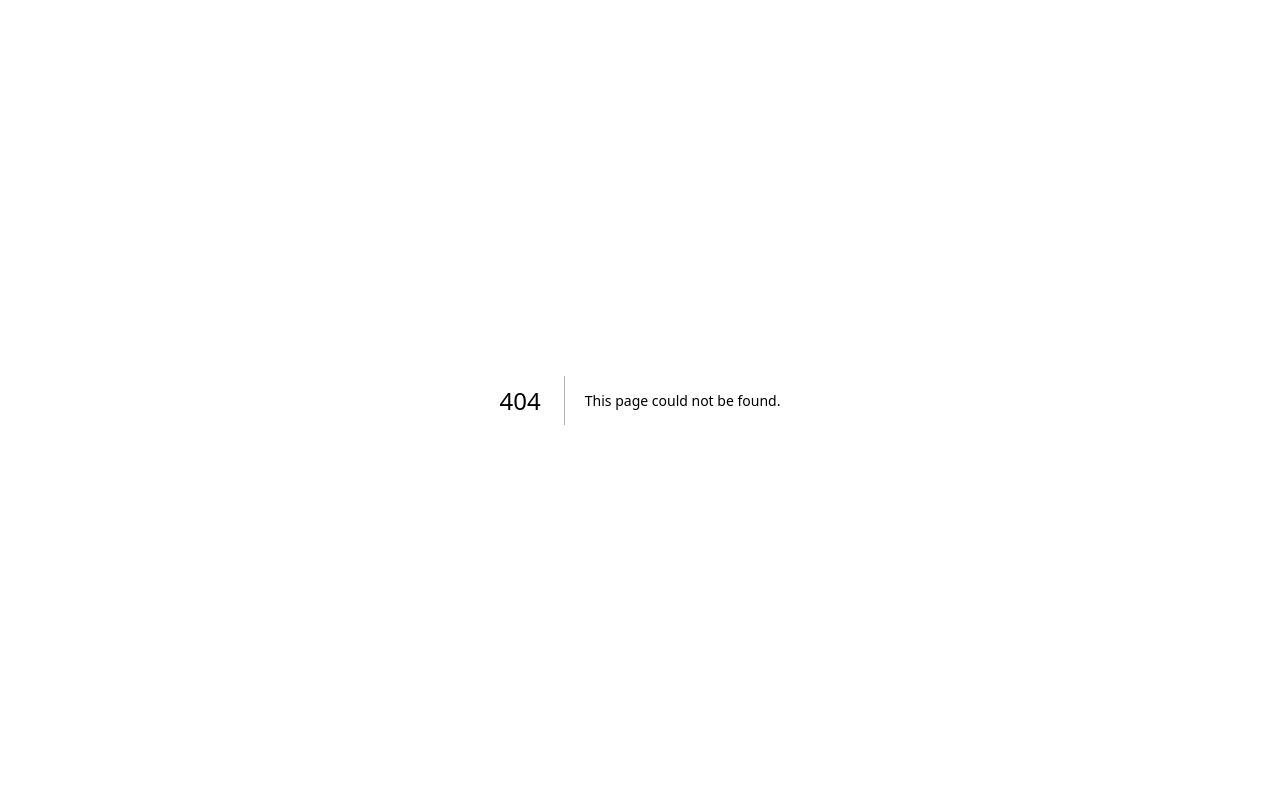
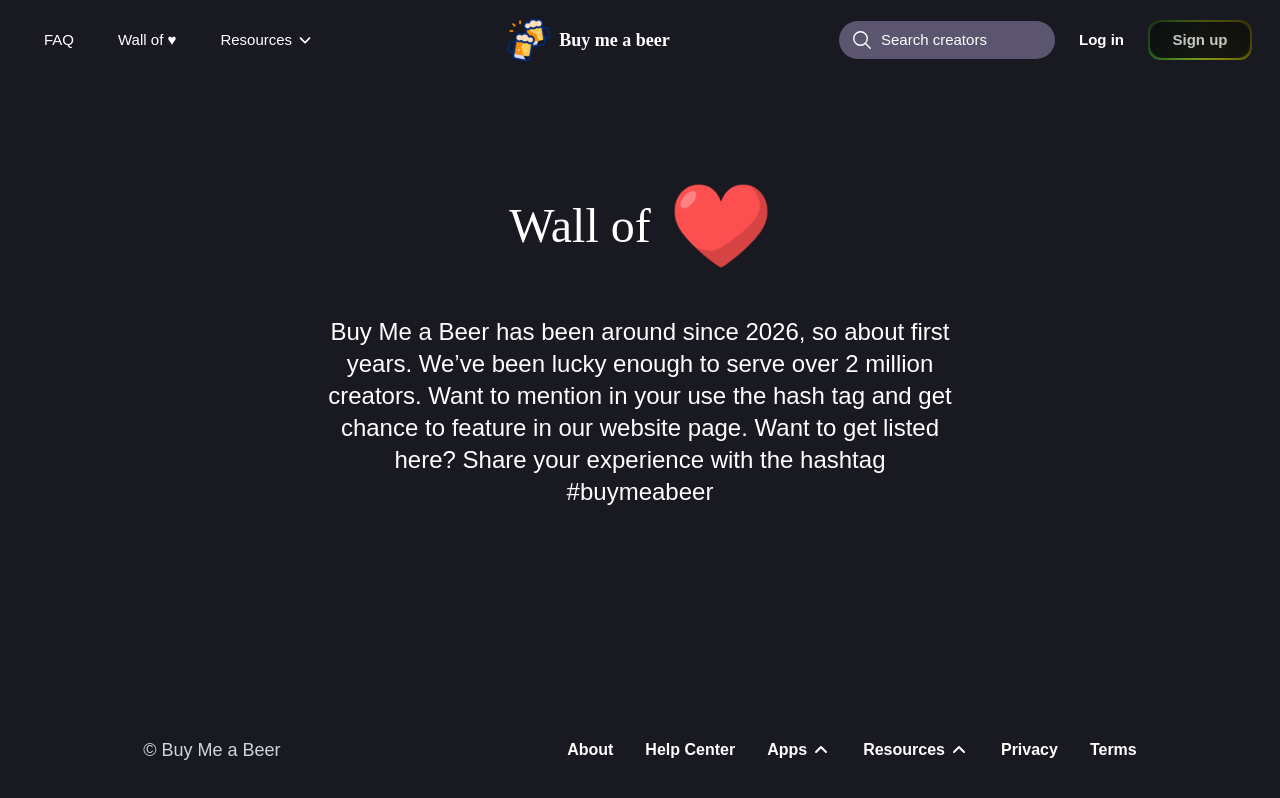
Before and after one commit to Ankryptic/buymeabeer, a Next.js app: page /reviews in a window 1280 px wide. Before the commit this address had no page. Shown: the top 798 px of the page. Built offline with nearby package versions, Linux system fonts and the light colour scheme; a web font is replaced by a local one.

Commit message:
add reviews page

```diff
--- a/app/faq/page.js
+++ b/app/faq/page.js
@@ -45,7 +45,7 @@
     },
     {
         ques: "Who are you folks?",
-        ans: "Buy Me a Beer is one of the leading creator economy companies in the world. It was founded in the UK in 2017 by a team of creators who turned their passion into a platform. Buy Me a Beer is backed by Y Combinator and Stripe. Read more about us and our guiding values."
+        ans: "Buy Me a Beer is one of the leading creator economy companies in the world. It was founded in the India in 2026 by a Akki who turned his passion into a platform. Buy Me a Beer is backed by Y Combinator and Stripe. Read more about us and our guiding values."
     },
     {
         ques: "How do I contact Buy Me a Beer?",
--- a/app/globals.css
+++ b/app/globals.css
@@ -7,4 +7,15 @@
   --font-playwrite: "Playwrite ID", cursive;
   --font-gooflex: "Google Sans Flex", sans-serif;
   /* --font-playwrite: "Pacifico", cursive; */
+
+  --animate-heartbeat: heartbeat 2s ease-in-out infinite;
+
+  @keyframes heartbeat {
+    0%, 100% {
+      transform: scale(1);
+    }
+    50% {
+      transform: scale(1.15);
+    }
+  }
 }
--- /dev/null
+++ b/app/reviews/page.js
@@ -0,0 +1,33 @@
+import Navbar from "@/components/Navbar";
+import Footer from "@/components/Footer";
+import React from "react";
+import Image from "next/image";
+
+const Reviews = () => {
+    return <>
+        <Navbar />
+        <div className="main w-full min-h-[75vh] bg-[#181921] text-white">
+
+            <div className="section-1 w-full mt-24">
+                <div className="w-1/2 m-auto flex items-center justify-center gap-5">
+                    <h1 className="font-playwrite text-5xl">Wall of</h1>
+                    <Image
+                        className="animate-heartbeat"
+                        src={"/heart.png"}
+                        width={100}
+                        height={100}
+                        alt= "heart"
+                    />
+                </div>
+                <div className="para w-1/2 m-auto text-center text-2xl mt-10">
+                    Buy Me a Beer has been around since 2026, so about first years. We’ve been lucky enough to serve over 2 million creators. Want to mention in your use the hash tag and get chance to feature in our website page. Want to get listed here? Share your experience with the hashtag #buymeabeer
+                </div>
+            </div>
+
+        </div>
+
+        <Footer color={"#181921"} />
+    </>
+}
+
+export default Reviews;
--- a/components/Footer.js
+++ b/components/Footer.js
@@ -8,18 +8,18 @@
         <footer className={`text-white bg-[${color}] pb-18 pt-14 flex items-center justify-around`}>
             <div className="text-lg font-light text-gray-300">&copy; Buy Me a Beer</div>
             <div className="flex items-center gap-8 font-semibold">
-                <Link href={"/about"}>About</Link>
-                <Link href={"/helpcenter"}>Help Center</Link>
-                <div className="cursor-pointer flex items-center gap-1">
+                <Link href={"/about"} className="hover:text-gray-300">About</Link>
+                <Link href={"/helpcenter"} className="hover:text-gray-300">Help Center</Link>
+                <div className="cursor-pointer flex items-center gap-1 hover:text-gray-300">
                     <span>Apps</span>
                     <img src="/upArrow.svg" alt="arrows svg" width={20} />
                 </div>
-                <div className="cursor-pointer flex items-center gap-1">
+                <div className="cursor-pointer flex items-center gap-1 hover:text-gray-300">
                     <span>Resources</span>
                     <img src="/upArrow.svg" alt="upArrow svg" width={20}/>
                 </div>
-                <Link href={"/privacy"}>Privacy</Link>
-                <Link href={"/terms"}>Terms</Link>
+                <Link href={"/privacy"} className="hover:text-gray-300">Privacy</Link>
+                <Link href={"/terms"} className="hover:text-gray-300">Terms</Link>
             </div>
         </footer>
     )
--- a/components/Navbar.js
+++ b/components/Navbar.js
@@ -24,7 +24,7 @@
         <nav className="w-full font-gooflex h-20 bg-[#181921] text-white flex items-center justify-between px-7">
             <div className="flex items-center justify-center gap-3 select-none">
                 <Link href={"/faq"} className="cursor-pointer hover:bg-[#3b354f] px-4 py-2 text-[15px] rounded-full transition-all duration-300"><span>FAQ</span></Link>
-                <Link href={"/wall"} className="cursor-pointer hover:bg-[#3b354f] px-4 py-2 text-[15px] rounded-full transition-all duration-300" ><span>Wall of &hearts;</span></Link>
+                <Link href={"/reviews"} className="cursor-pointer hover:bg-[#3b354f] px-4 py-2 text-[15px] rounded-full transition-all duration-300" ><span>Wall of &hearts;</span></Link>
                 <div className="cursor-pointer hover:bg-[#3b354f] px-4 py-2 rounded-full flex items-center justify-center gap-x-1 transition-all duration-300" onClick={handleRes} >
                     <span className="text-[15px]">Resources</span>
                     <Image
```
